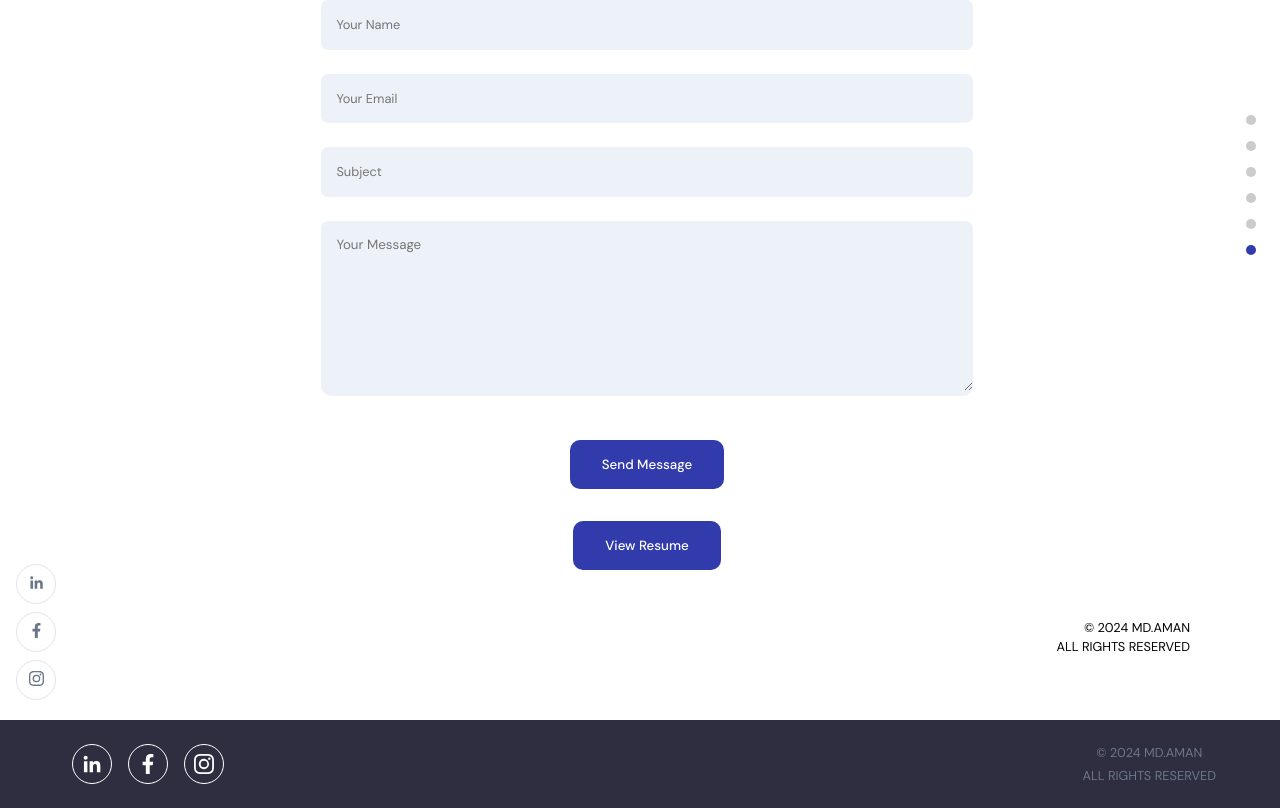
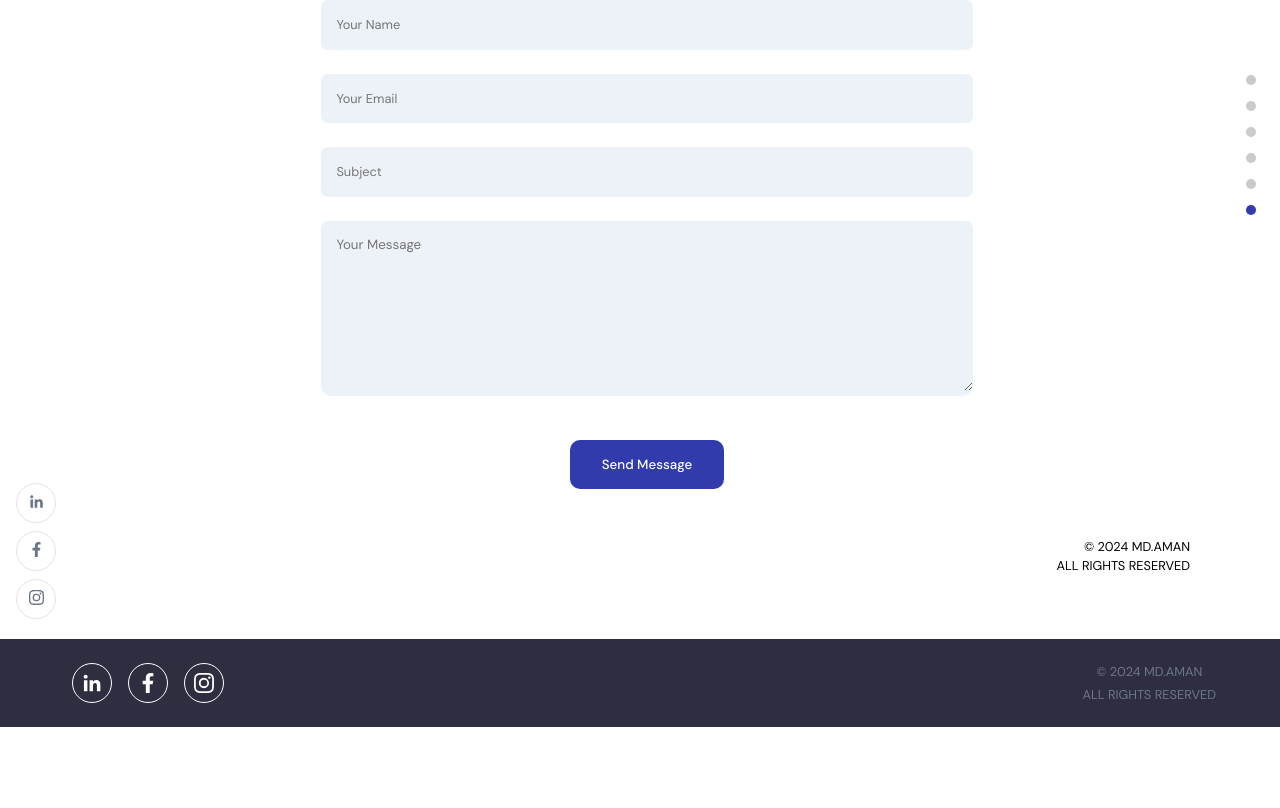
Before and after one commit to amanpages/Portfolio, a React (Create React App) app in the folder frontend/: page / in a window 1280 px wide. Shown: the part 4350-5158 px from the top of the page. After the commit the page ends 5077 px from the top, so only its background shows below. Built offline with nearby package versions, Linux system fonts and the light colour scheme; no server answers.

Commit message:
Update Contact.jsx

```diff
--- a/frontend/src/container/Contact/Contact.jsx
+++ b/frontend/src/container/Contact/Contact.jsx
@@ -36,10 +36,6 @@ const Contact = () => {
       setIsLoading(false);
       setIsFormSubmitted(true);
     });
-  };
-
-  const handleResumeRedirect = () => {
-    window.open("https://drive.google.com/file/d/1qZ9shiQXk6i5gV1oBNvGj1ux7L0Bjx0T/view?usp=sharing", "_blank");
   };
 
   return (
@@ -108,13 +104,6 @@ const Contact = () => {
           >
             {loading ? "Sending..." : "Send Message"}
           </button>
-          <button
-            type="button"
-            className="portfolio-button"
-            onClick={handleResumeRedirect}
-          >
-            View Resume
-          </button>
         </div>
       ) : (
         <div>
```
